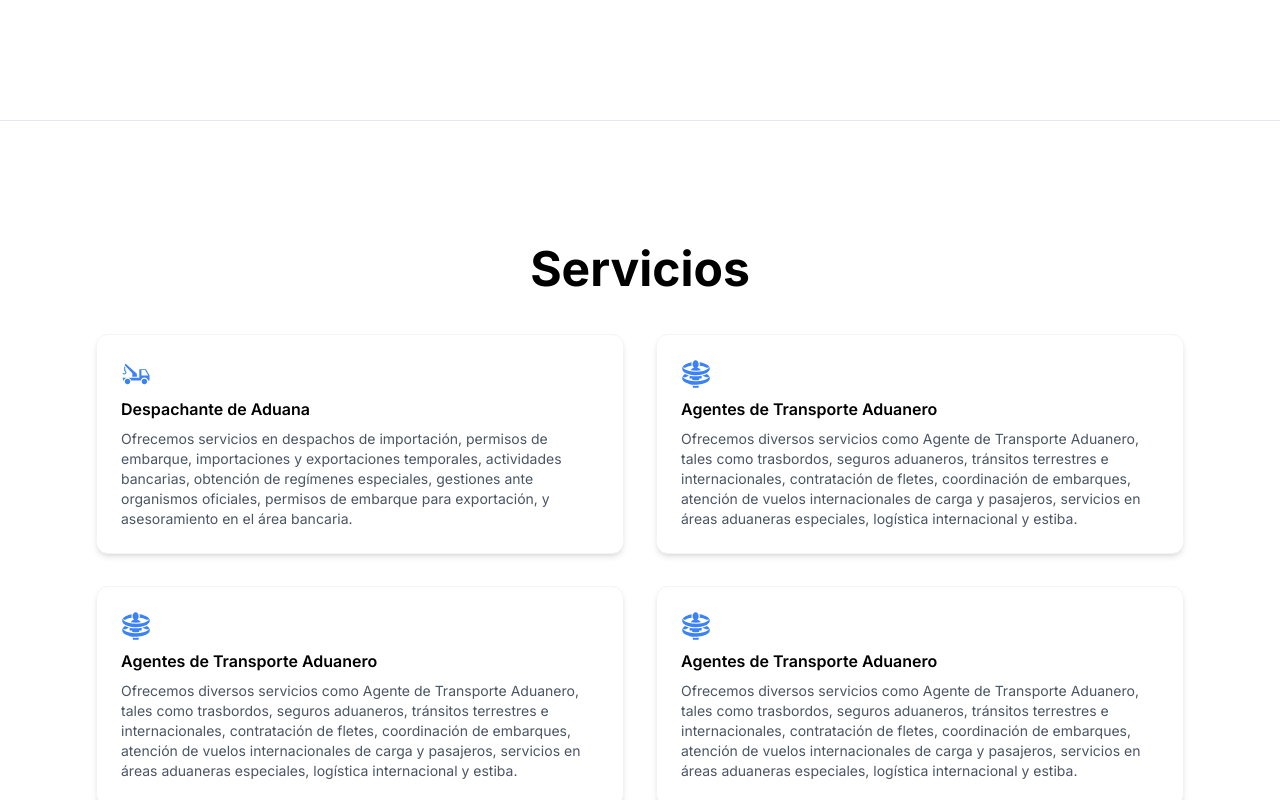
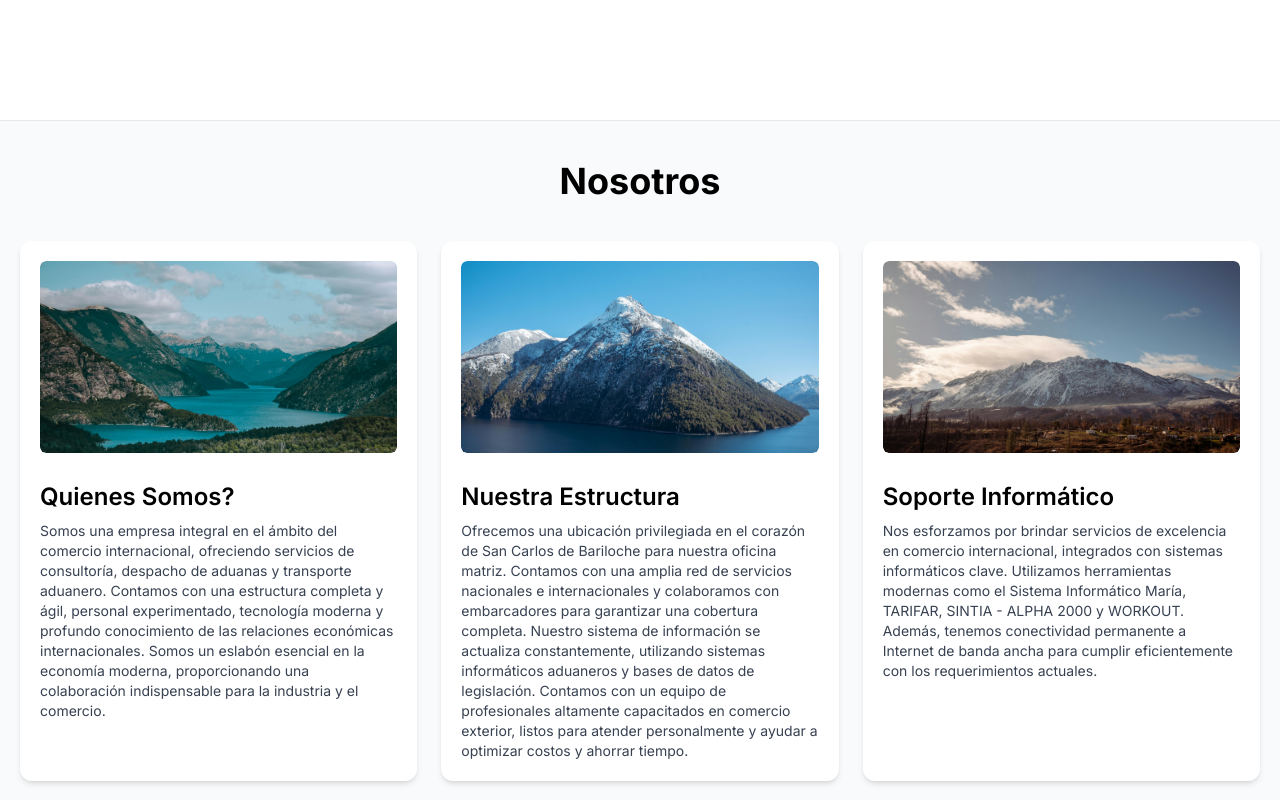
Before and after one commit to mazzodevelopments/matteozzi-lavilla, a Next.js app: page / in a window 1280 px wide. Shown: the part 1480-2280 px from the top of the page. Built offline with nearby package versions, Linux system fonts and the light colour scheme.

Commit message:
About v1

```diff
--- a/app/page.tsx
+++ b/app/page.tsx
@@ -1,4 +1,5 @@
 import Divider from './components/Divider';
+import About from './pages/About';
 import Contacto from './pages/Contacto';
 import Hero from './pages/Hero';
 import Info from './pages/Info';
@@ -12,6 +13,8 @@ export default function Home() {
             <Hero />
             <Info />
             <Divider />
+            <About />
+            <Divider />
             <Servicios />
             <Divider />
             <Contacto />
--- /dev/null
+++ b/app/pages/About.tsx
@@ -0,0 +1,76 @@
+'use client';
+import React from 'react';
+import { motion } from 'framer-motion';
+import Image from 'next/image';
+
+import hero1 from '../assets/hero1.jpg';
+import hero2 from '../assets/hero2.jpg';
+import hero3 from '../assets/hero3.jpg';
+
+interface NosotrosItem {
+    title: string;
+    description: string;
+    photo: string;
+}
+
+const items: NosotrosItem[] = [
+    {
+        title: 'Quienes Somos?',
+        description:
+            'Somos una empresa integral en el ámbito del comercio internacional, ofreciendo servicios de consultoría, despacho de aduanas y transporte aduanero. Contamos con una estructura completa y ágil, personal experimentado, tecnología moderna y profundo conocimiento de las relaciones económicas internacionales. Somos un eslabón esencial en la economía moderna, proporcionando una colaboración indispensable para la industria y el comercio.',
+        photo: hero1.src // Ruta relativa a la carpeta "public"
+    },
+    {
+        title: 'Nuestra Estructura',
+        description:
+            'Ofrecemos una ubicación privilegiada en el corazón de San Carlos de Bariloche para nuestra oficina matriz. Contamos con una amplia red de servicios nacionales e internacionales y colaboramos con embarcadores para garantizar una cobertura completa. Nuestro sistema de información se actualiza constantemente, utilizando sistemas informáticos aduaneros y bases de datos de legislación. Contamos con un equipo de profesionales altamente capacitados en comercio exterior, listos para atender personalmente y ayudar a optimizar costos y ahorrar tiempo.',
+        photo: hero2.src
+    },
+    {
+        title: 'Soporte Informático',
+        description:
+            'Nos esforzamos por brindar servicios de excelencia en comercio internacional, integrados con sistemas informáticos clave. Utilizamos herramientas modernas como el Sistema Informático María, TARIFAR, SINTIA - ALPHA 2000 y WORKOUT. Además, tenemos conectividad permanente a Internet de banda ancha para cumplir eficientemente con los requerimientos actuales.',
+        photo: hero3.src
+    }
+];
+
+const About: React.FC = () => {
+    return (
+        <section className="min-h-screen py-10 px-5 bg-gray-50">
+            <div className="max-w-7xl mx-auto">
+                <h1 className="text-4xl font-bold text-center mb-10">
+                    Nosotros
+                </h1>
+                <div className="grid grid-cols-1 md:grid-cols-3 gap-6">
+                    {items.map((item, index) => (
+                        <motion.div
+                            key={index}
+                            whileHover={{ scale: 1.05 }}
+                            className="bg-white rounded-xl shadow-md p-5 flex flex-col items-start justify-start cursor-pointer"
+                        >
+                            <div className="w-full h-48 relative rounded-md overflow-hidden">
+                                <Image
+                                    src={item.photo}
+                                    alt={item.title}
+                                    layout="fill"
+                                    objectFit="cover"
+                                    className="rounded-md"
+                                />
+                            </div>
+                            <div className="text-left mt-3">
+                                <h2 className="text-2xl font-semibold mt-4 mb-2">
+                                    {item.title}
+                                </h2>
+                                <p className="text-gray-700 text-sm">
+                                    {item.description}
+                                </p>
+                            </div>
+                        </motion.div>
+                    ))}
+                </div>
+            </div>
+        </section>
+    );
+};
+
+export default About;
```
